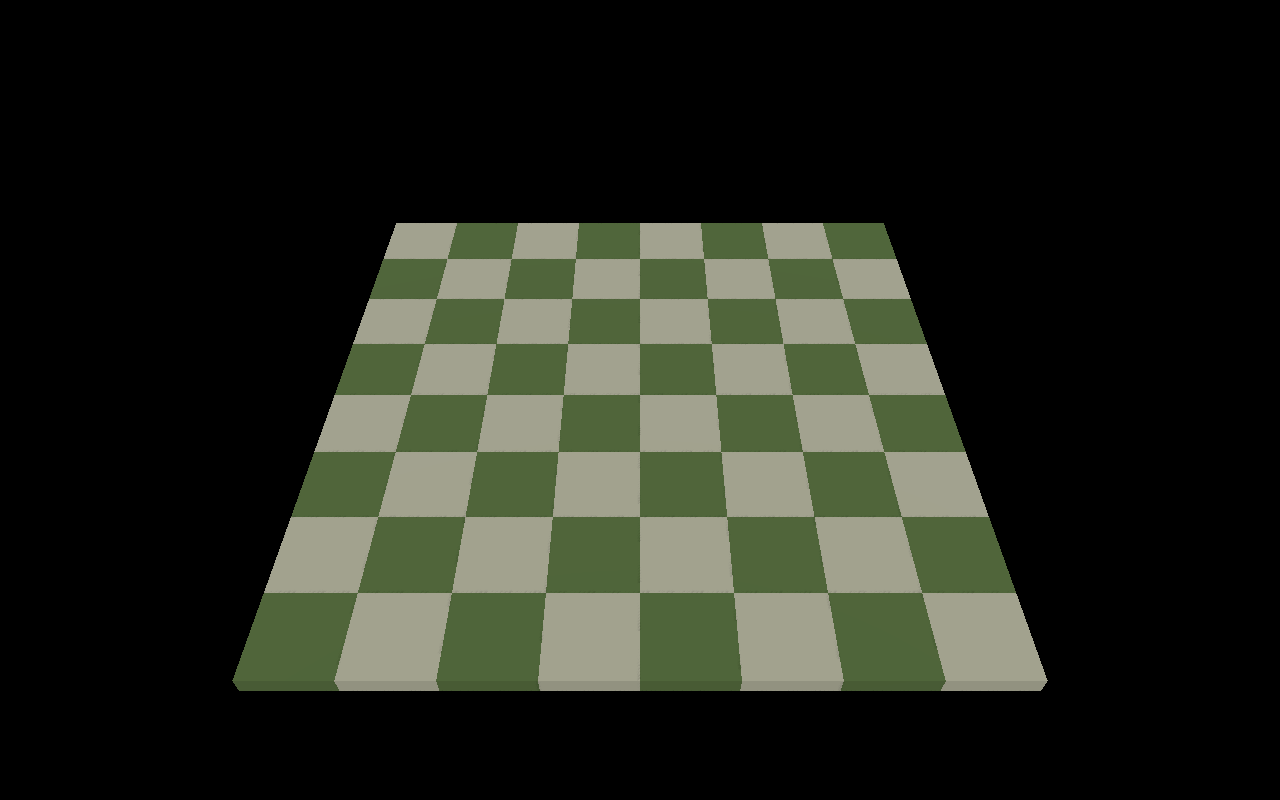
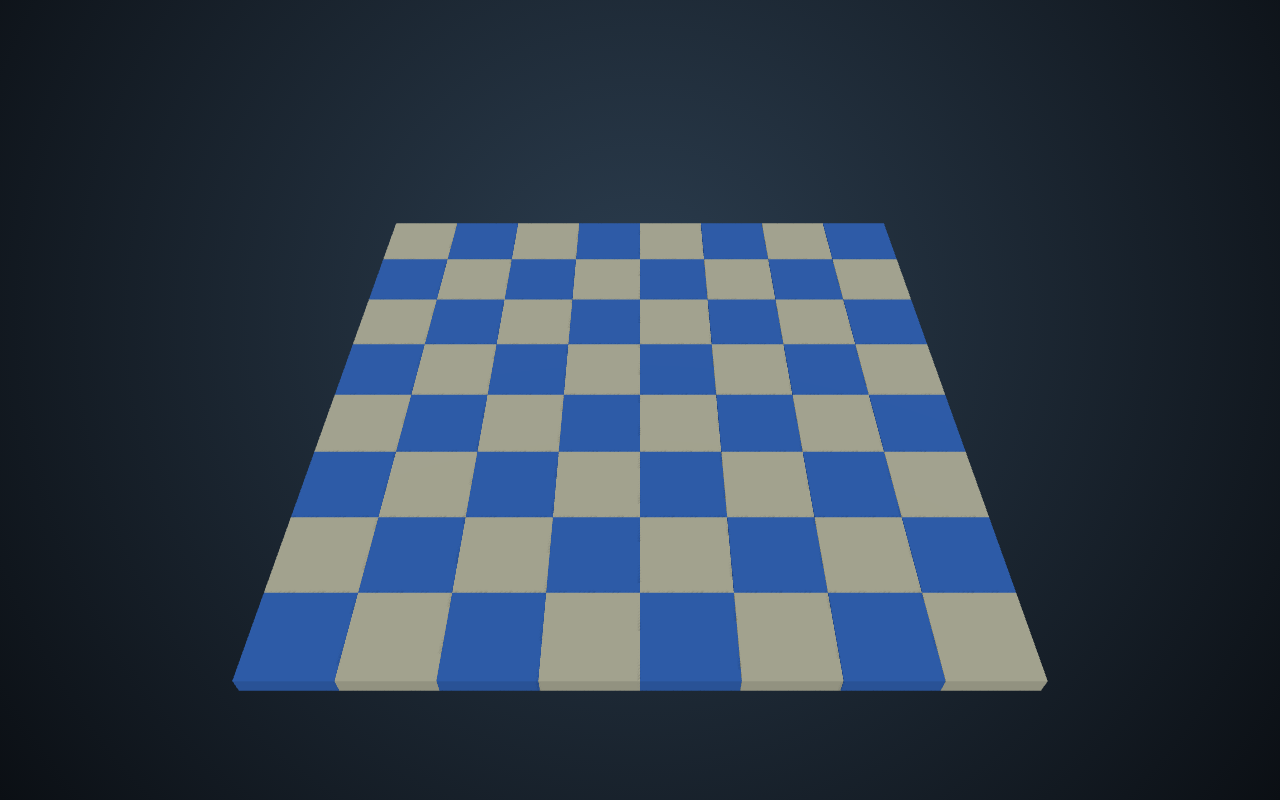
Before and after one commit to willardraborg/shaded_chess, a website built with Vite: page index.html in a window 1280 px wide. Built offline with nearby package versions, Linux system fonts and the light colour scheme; animation ran at ten frames a second.

Commit message:
background and theme chage

```diff
--- a/src/main.ts
+++ b/src/main.ts
@@ -3,8 +3,9 @@ import './style.css';
 
 const scene = new THREE.Scene();
 const camera = new THREE.PerspectiveCamera(50, window.innerWidth / window.innerHeight, 0.1, 100);
-const renderer = new THREE.WebGLRenderer();
+const renderer = new THREE.WebGLRenderer({ antialias: true, alpha: true});
 
+renderer.setPixelRatio(window.devicePixelRatio);
 renderer.setSize(window.innerWidth, window.innerHeight);
 renderer.shadowMap.enabled = true;
 document.body.appendChild(renderer.domElement);
@@ -21,7 +22,7 @@ scene.add(dirLight);
 
 const geometry = new THREE.BoxGeometry(1, 0.2, 1);
 const light = new THREE.MeshStandardMaterial({color: 0xeeeed2});
-const dark = new THREE.MeshStandardMaterial({color: 0x769656});
+const dark = new THREE.MeshStandardMaterial({color: '#4287f5'});
 
 function color(i: number, j: number){
     if((i+j) % 2 == 0){
--- a/src/style.css
+++ b/src/style.css
@@ -1,2 +1,7 @@
-html, body { margin: 0; height: 100%; overflow: hidden;}
+html, body {
+margin: 0;
+height: 100%;
+overflow: hidden;
+background: radial-gradient(circle at 50% 40%, #2c3e50, #0b0f14);
+}
 canvas {display: block;}
```
